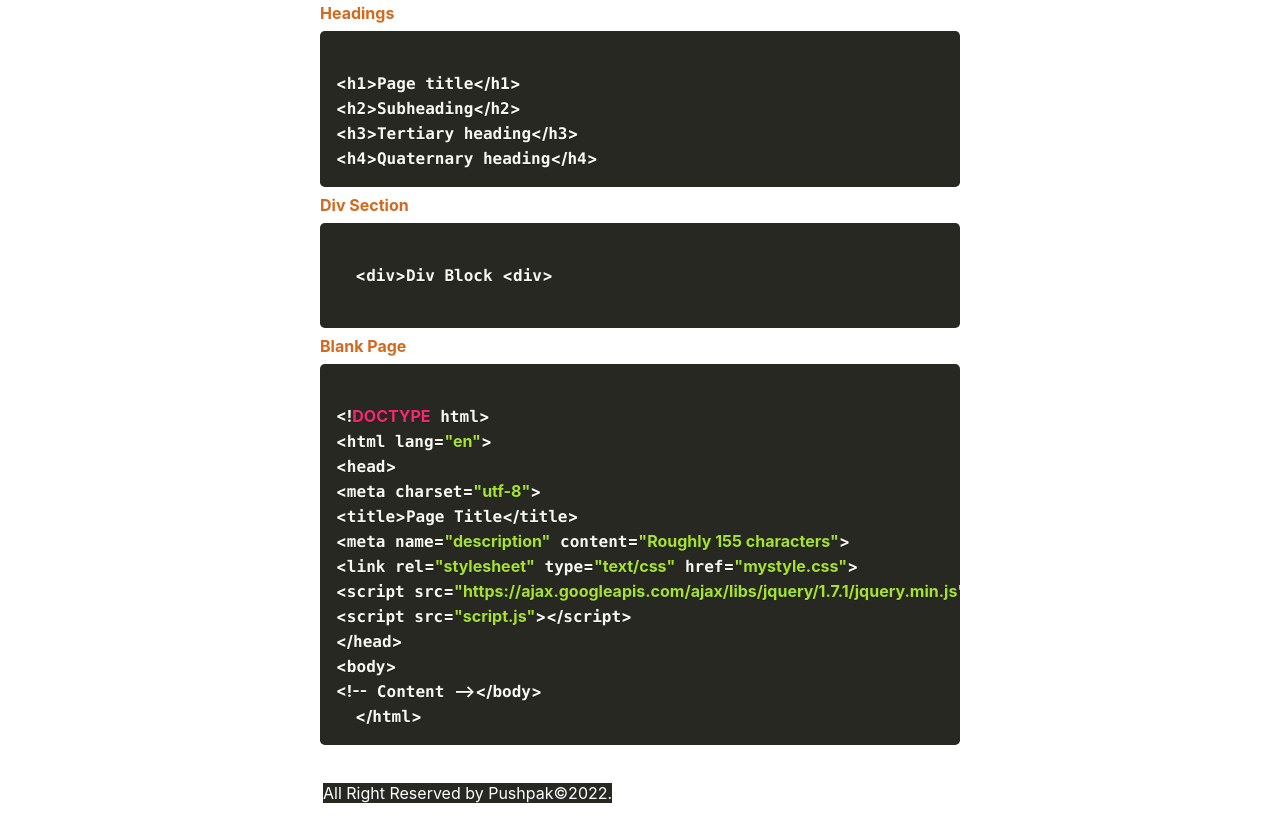
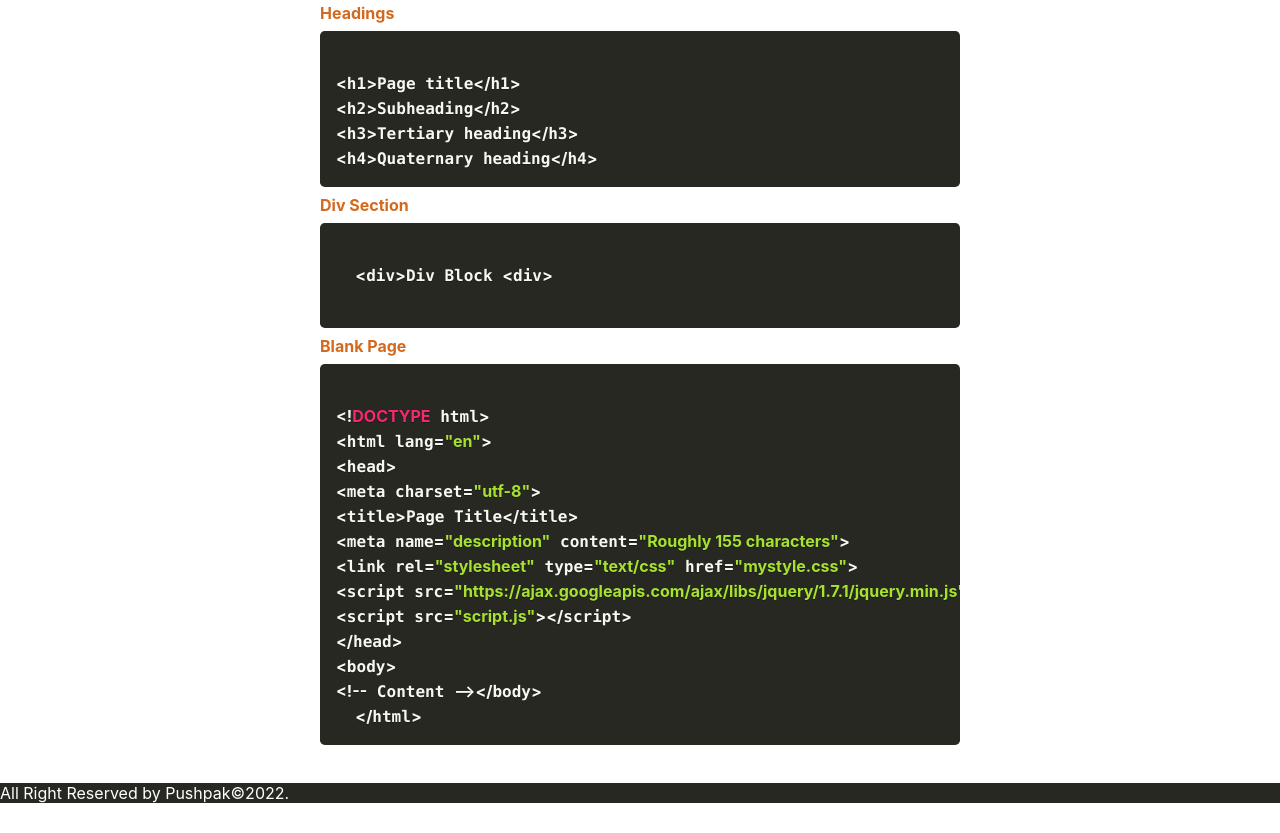
Before and after one commit to pushpakrai1607/simple-cheatsheet-, a plain HTML site: page index.html in a window 1280 px wide. Shown: the part 5996-6829 px from the top of the page. Drawn offline with Linux system fonts and the light colour scheme.

Commit message:
Update style.css

```diff
--- a/css/style.css
+++ b/css/style.css
@@ -48,6 +48,5 @@
         color: white;
 margin-bottom: 30px;
 background-color: #272822;
-display: inline-block;
-margin-left:323px;
+
 }
```
